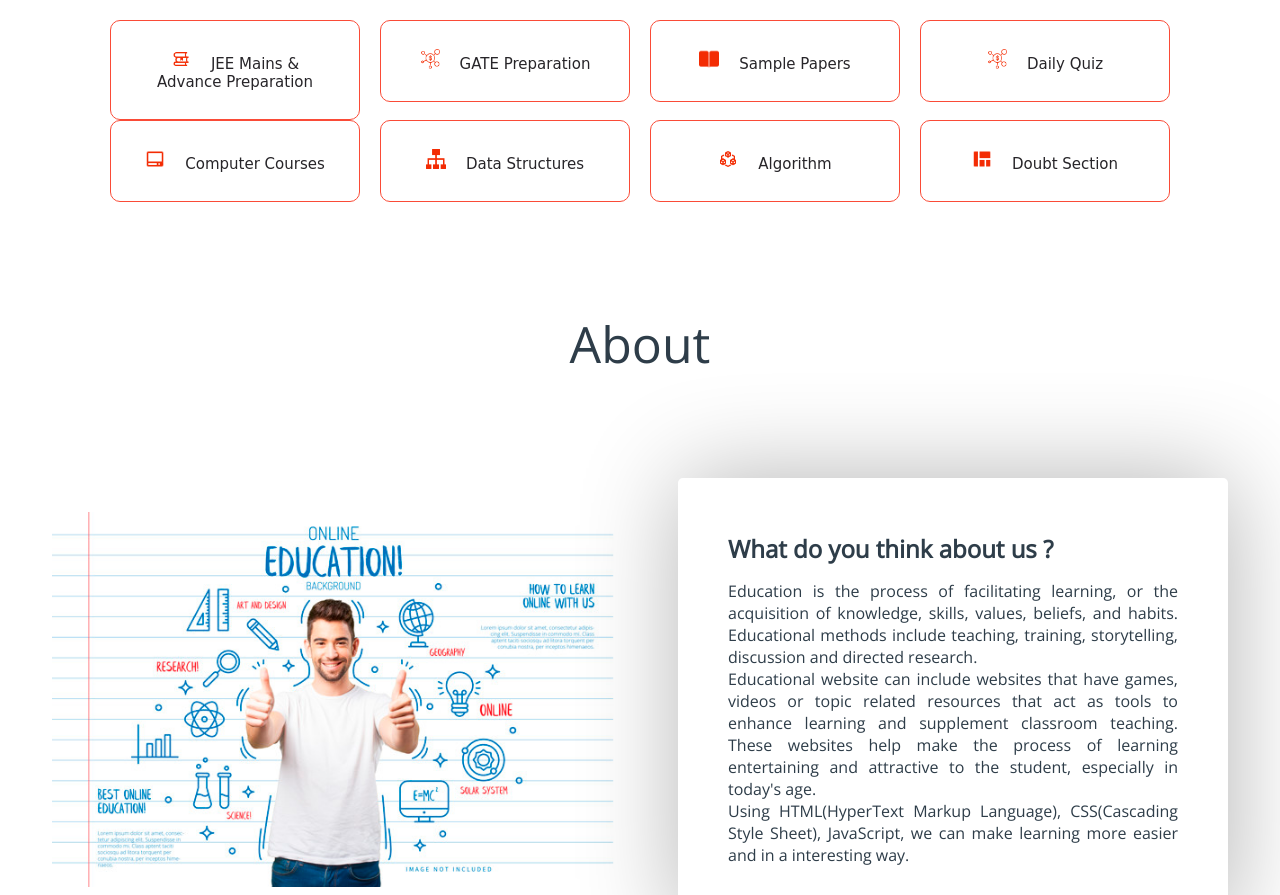
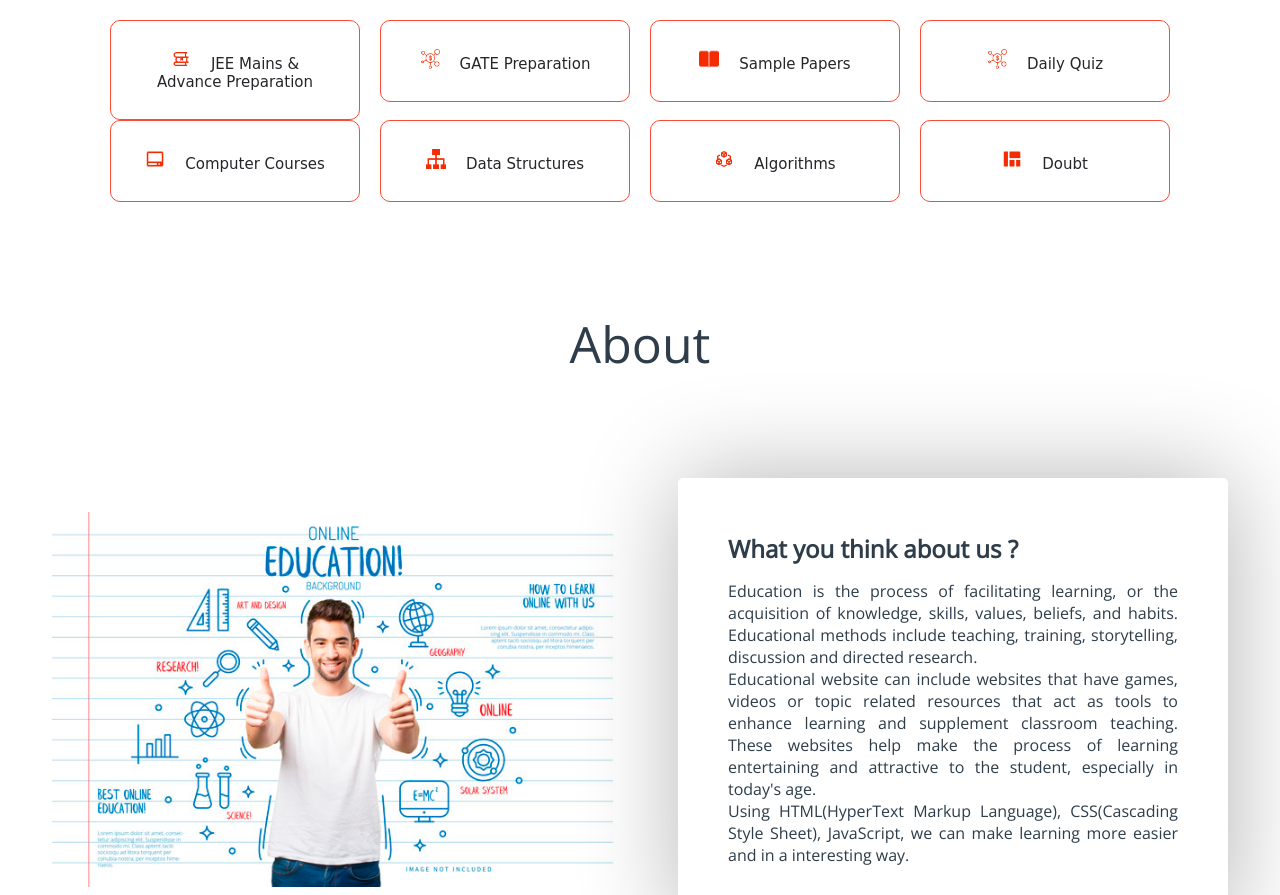
Before and after one commit to prem-prakash-lab/E-LEARNING-WEBSITE, a plain HTML site: page index.html in a window 1280 px wide. Shown: the part 1040-1935 px from the top of the page. Drawn offline with nearby package versions, Linux system fonts and the light colour scheme.

Commit message:
Update index.html

```diff
--- a/index.html
+++ b/index.html
@@ -81,8 +81,8 @@
 		<div class="cbox">
 		<div class="det"><a href="subjects/computer_courses.html"><img src="images/courses/computer.png">Computer Courses</a></div>
 		<div class="det"><a href="subjects/computer_courses.html#data"><img src="images/courses/data.png">Data Structures</a></div>
-		<div class="det"><a href="subjects/computer_courses.html#algo"><img src="images/courses/algo.png">Algorithm</a></div>
-		<div class="det det-last"><a href="subjects/computer_courses.html#projects"><img src="images/courses/projects.png">Doubt Section</a></div>
+		<div class="det"><a href="subjects/computer_courses.html#algo"><img src="images/courses/algo.png">Algorithms</a></div>
+		<div class="det det-last"><a href="subjects/computer_courses.html#projects"><img src="images/courses/projects.png">Doubt</a></div>
 		</div>
 	</div>
 
@@ -95,7 +95,7 @@
 					<img class="sideImage" src="images/extra/e3.jpg">
 				</div>
 				<div class="side-text">
-					<h2>What do you think about us ?</h2>
+					<h2>What you think about us ?</h2>
 					<p>Education is the process of facilitating learning, or the acquisition of knowledge, skills, values, beliefs, and habits. Educational methods include teaching, training, storytelling, discussion and directed research.<br> Educational website can include websites that have games, videos or topic related resources that act as tools to enhance learning and supplement classroom teaching. These websites help make the process of learning entertaining and attractive to the student, especially in today's age. <br>Using HTML(HyperText Markup Language), CSS(Cascading Style Sheet), JavaScript, we can make learning more easier and in a interesting way.</p>
 				</div>
 		</div>
@@ -196,7 +196,7 @@
 			<div class="rev-cont">
 				<p id="title">Review:</p>
 				<p id="content">
-					When I was watching "Dear Zindagi", I could relate Sharukh Khan to Arnav Bhaiya. The way Sharukh Khan was giving life lessons to Alia Bhatt, in the same way Arnav Bhaiya will give coding life lessons which will guide you throughout your code life...
+					When I was watching "Dear Zindagi", I could relate Sharukh Khan to Prem Bhaiya. The way Sharukh Khan was giving life lessons to Alia Bhatt, in the same way Arnav Bhaiya will give coding life lessons which will guide you throughout your code life...
 				</p>
 			</div>
 		</div>
```
